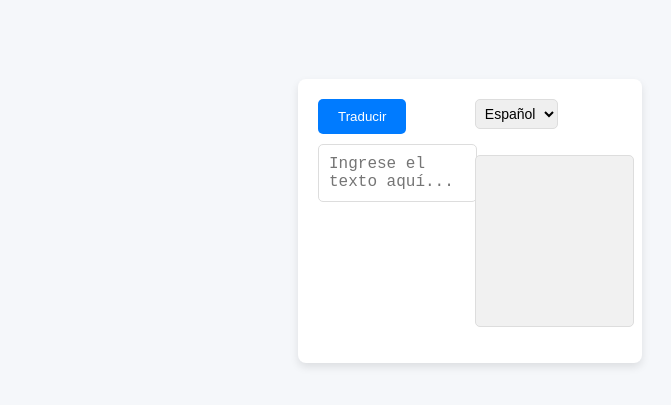
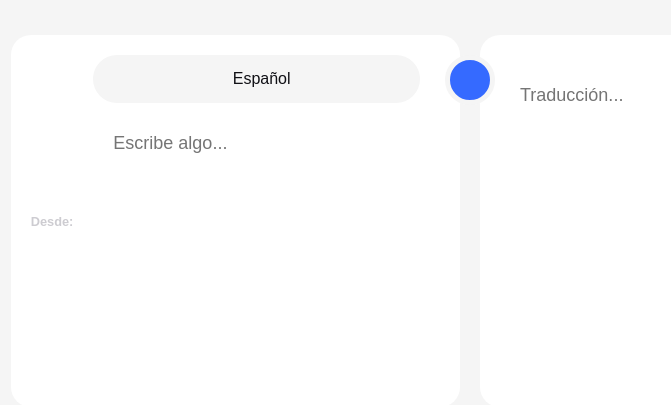
Before and after one commit to riofutabac/BrailleTraductor, a React (Create React App) app in the folder frontend/my-app/: page / in a window 1280 px wide. Shown: the part 179-584 px from the top of the page, without its empty margins (170-841 px from the left). Built offline with nearby package versions, Linux system fonts and the light colour scheme.

Commit message:
chore: Add dropdown functionality and language selection to Traductor component

```diff
--- a/frontend/my-app/src/Traductor/Traductor.css
+++ b/frontend/my-app/src/Traductor/Traductor.css
@@ -1,94 +1,318 @@
-/* Traductor.css */
+:root {
+    --primary-color: #356aff;
+    --bg-color: #f5f5f5;
+    --light-bg-color: #fff;
+    --text-color: #111116;
+    --light-text-color: #cdccd1;
+    --primary-text-color: #fff;
+}
+
+* {
+    margin: 0;
+    padding: 0;
+    box-sizing: border-box;
+    font-family: "Poppins", sans-serif;
+}
 
 body {
-    font-family: 'Arial', sans-serif;
-    background-color: #f5f7fa;
-    margin: 0;
-    padding: 0;
+    min-height: 100vh;
     display: flex;
+    align-items: center;
     justify-content: center;
-    align-items: center;
-    height: 100vh;
+    color: var(--text-color);
+    background-color: var(--bg-color);
+    padding: 20px;
 }
 
-.traductor {
-    background-color: #ffffff;
-    border-radius: 8px;
-    box-shadow: 0 4px 8px rgba(0, 0, 0, 0.1);
-    padding: 20px;
-    width: 80%;
-    max-width: 800px;
-    margin: auto;
+body.dark {
+    --bg-color: #111116;
+    --light-bg-color: #1c1b20;
+    --text-color: #fff;
+    --light-text-color: #58575c;
 }
 
-.row-wrapper {
-    display: flex;
-    flex-direction: column;
-    gap: 20px;
-}
-
-.translator-container {
+.container {
+    position: relative;
+    width: 100%;
+    max-width: 1200px;
+    padding: 0 20px;
     display: flex;
     flex-direction: column;
     gap: 10px;
 }
 
-.top-row {
-    display: flex;
-    justify-content: space-between;
-    align-items: center;
+@media (min-width: 768px) {
+    .container {
+        flex-direction: row;
+    }
 }
 
-.btn-translate {
-    background-color: #007bff;
-    color: #ffffff;
-    border: none;
-    padding: 10px 20px;
-    border-radius: 5px;
-    cursor: pointer;
-    transition: background-color 0.3s ease;
+.container .card {
+    flex: 1;
+    padding: 20px;
+    border-radius: 20px;
+    background-color: var(--light-bg-color);
+    margin: 10px 0;
 }
 
-.btn-translate:hover {
-    background-color: #0056b3;
+.container .card .from,
+.container .card .to {
+    display: flex;
+    align-items: center;
+    gap: 20px;
 }
 
-.text-box {
-    width: 100%;
-    padding: 10px;
-    border: 1px solid #ddd;
-    border-radius: 5px;
-    resize: none;
-    font-size: 16px;
+.container .card .from {
+    margin-right: 20px;
 }
 
-.text-box:focus {
-    outline: none;
-    border-color: #007bff;
-    box-shadow: 0 0 5px rgba(0, 123, 255, 0.25);
+.container .card .to {
+    margin-left: 20px;
 }
 
-.output-box {
-    min-height: 150px;
-    background-color: #f1f1f1;
-    padding: 10px;
-    border-radius: 5px;
-    border: 1px solid #ddd;
+.container .card .heading {
+    font-size: 0.8rem;
+    font-weight: 600;
+    color: var(--light-text-color);
+    white-space: nowrap;
 }
 
-.form-select {
-    padding: 5px;
-    border: 1px solid #ddd;
-    border-radius: 5px;
-    font-size: 14px;
+.dropdown-container {
+    position: relative;
+    margin-bottom: 10px;
+    width: 100%;
 }
 
-@media (min-width: 768px) {
-    .row-wrapper {
-        flex-direction: row;
-    }
+.dropdown-container .dropdown-toggle {
+    display: flex;
+    align-items: center;
+    padding: 15px 20px;
+    border-radius: 30px;
+    background-color: var(--bg-color);
+    cursor: pointer;
+    transition: all 0.3s;
+}
 
-    .translator-container {
-        width: 45%;
-    }
+.dropdown-container .dropdown-toggle span {
+    flex: 1;
+    margin-left: 10px;
 }
+
+.dropdown-container .dropdown-toggle ion-icon {
+    font-size: 20px;
+    transition: transform 0.3s ease;
+}
+
+.dropdown-container.active .dropdown-toggle {
+    border-radius: 20px 20px 0 0;
+}
+
+.dropdown-container.active .dropdown-toggle ion-icon:last-child {
+    transform: rotate(180deg);
+}
+
+.dropdown-container .dropdown-menu {
+    position: absolute;
+    top: 100%;
+    left: 0;
+    width: 100%;
+    max-height: 300px;
+    overflow: auto;
+    display: none;
+    padding: 20px;
+    z-index: 1;
+    list-style: none;
+    flex-direction: column;
+    background-color: var(--bg-color);
+    transition: all 1s;
+    border-radius: 0 0 20px 20px;
+}
+
+.dropdown-container .dropdown-menu::-webkit-scrollbar {
+    display: none;
+}
+
+.dropdown-container.active .dropdown-menu {
+    display: flex;
+}
+
+.dropdown-container .dropdown-menu li {
+    padding: 10px 20px;
+    border-radius: 20px;
+    cursor: pointer;
+    margin-bottom: 5px;
+    border-bottom: 1px solid var(--light-bg-color);
+    transition: all 0.3s ease;
+}
+
+.dropdown-container .dropdown-menu li:hover {
+    background-color: var(--light-bg-color);
+}
+
+.dropdown-container .dropdown-menu li.active {
+    color: var(--primary-text-color);
+    background-color: var(--primary-color);
+}
+
+.container .text-area {
+    position: relative;
+}
+
+.container textarea {
+    width: 100%;
+    padding: 20px;
+    margin: 10px 0;
+    background-color: transparent;
+    resize: none;
+    outline: none;
+    border: none;
+    color: var(--text-color);
+    font-size: 18px;
+    font-family: "Poppins", sans-serif;
+}
+
+.container .text-area .chars {
+    position: absolute;
+    bottom: 0;
+    right: 0;
+    padding: 10px;
+    font-size: 0.8rem;
+    color: var(--light-text-color);
+}
+
+.container .center {
+    position: relative;
+}
+
+.swap-position {
+    display: flex;
+    align-items: center;
+    justify-content: center;
+    position: absolute;
+    top: 30px;
+    left: 50%;
+    transform: translateX(-50%);
+    width: 50px;
+    height: 50px;
+    border-radius: 50%;
+    cursor: pointer;
+    border: 5px solid var(--bg-color);
+    transition: all 0.3s ease;
+    color: var(--primary-text-color);
+    background-color: var(--primary-color);
+}
+
+.swap-position ion-icon {
+    font-size: 25px;
+}
+
+.swap-position:hover {
+    transform: translateX(-50%) scale(1.1);
+}
+
+.card-bottom {
+    display: flex;
+    align-items: center;
+    flex-direction: column;
+    justify-content: center;
+    padding-top: 20px;
+    border-top: 2px solid var(--bg-color);
+}
+
+.card-bottom p {
+    margin-bottom: 20px;
+}
+
+.card-bottom label {
+    height: 50px;
+    display: flex;
+    align-items: center;
+    gap: 20px;
+    padding: 0 20px;
+    cursor: pointer;
+    border-radius: 30px;
+    background-color: var(--bg-color);
+}
+
+.card-bottom label:hover {
+    color: var(--primary-text-color);
+    background-color: var(--primary-color);
+}
+
+.card-bottom span {
+    font-size: 12px;
+    pointer-events: none;
+}
+
+.card-bottom ion-icon {
+    font-size: 20px;
+}
+
+.card-bottom button {
+    height: 50px;
+    display: flex;
+    align-items: center;
+    gap: 20px;
+    padding: 0 20px;
+    border-radius: 30px;
+    border: none;
+    outline: none;
+    color: var(--text-color);
+    cursor: pointer;
+    background-color: var(--bg-color);
+}
+
+.card-bottom button:hover {
+    color: var(--primary-text-color);
+    background-color: var(--primary-color);
+}
+
+.mode {
+    position: fixed;
+    bottom: 20px;
+    right: 20px;
+    z-index: 1;
+}
+
+.toggle {
+    position: relative;
+    cursor: pointer;
+}
+
+.toggle-track {
+    width: 24px;
+    height: 50px;
+    border-radius: 30px;
+    display: flex;
+    align-items: center;
+    flex-direction: column;
+    padding: 3px 0;
+    justify-content: space-between;
+    border: 1px solid var(--light-text-color);
+    background-color: var(--light-bg-color);
+    transition: all 0.2s ease;
+}
+
+.toggle-checkbox {
+    display: none;
+}
+
+.toggle-thumb {
+    position: absolute;
+    top: 2px;
+    left: 2px;
+    width: 20px;
+    height: 20px;
+    border-radius: 50%;
+    background-color: var(--primary-color);
+    transition: all 0.5s;
+}
+
+.toggle input:checked ~ .toggle-thumb {
+    transform: translateY(25px);
+}
+
+.toggle img {
+    width: 20px;
+    height: 20px;
+}
--- a/frontend/my-app/src/Traductor/Traductor.js
+++ b/frontend/my-app/src/Traductor/Traductor.js
@@ -1,55 +1,58 @@
-import React from 'react';
+import React, { useState } from 'react';
 import './Traductor.css';
+import { chevronDownOutline } from 'ionicons/icons';
 
 const Traductor = () => {
-    const [inputText, setInputText] = React.useState('');
-    const [output, setOutput] = React.useState('es');
-    const [outputText, setOutputText] = React.useState('');
+    const [inputText, setInputText] = useState('');
+    const [outputText, setOutputText] = useState('');
+    const [dropdownActive, setDropdownActive] = useState(false);
+    const [inputLanguage, setInputLanguage] = useState('Español');
+
+    const toggleDropdown = () => {
+        setDropdownActive(!dropdownActive);
+    };
 
     const traducir = async () => {
-    }
+
+    };
 
     return (
-        <section className="traductor">
-            <div className="row-wrapper">
-                <div className="translator-container input-lang">
-                    <div className="top-row">
-                        <button
-                            className="btn btn-primary btn-translate"
-                            onClick={traducir}
-                        >
-                            Traducir
-                        </button>
+        <section className="container">
+            <div className="card input-wrapper">
+                <div className="from">
+                    <span className="heading">Desde:</span>
+                    <div className={`dropdown-container ${dropdownActive ? 'active' : ''}`} id="input-language">
+                        <div className="dropdown-toggle" onClick={toggleDropdown}>
+                            <span className='selected-language'>{inputLanguage}</span>
+                        </div>
+                        <ul className="dropdown-menu">
+                            <li className={`option ${inputLanguage === 'English' ? 'active' : ''}`} onClick={() => setInputLanguage('English')}>English</li>
+                            <li className={`option ${inputLanguage === 'Español' ? 'active' : ''}`} onClick={() => setInputLanguage('Español')}>Español</li>
+                        </ul>
+                        <div className='text-area'>
+                            <textarea
+                                placeholder='Escribe algo...'
+                                value={inputText}
+                                onChange={(e) => setInputText(e.target.value)}
+                                id="input-text" cols="30" rows="10"></textarea>
+                        </div>
                     </div>
-                    <form className="input-form">
-                        <textarea
-                            className="text-box"
-                            placeholder="Ingrese el texto aquí..."
-                            onChange={e => setInputText(e.target.value)}
-                        >
-                        </textarea>
-                    </form>
                 </div>
-                <div className="translator-container output-lang">
-                    <div className="top-row">
-                        <select
-                            name="languages"
-                            id="languages"
-                            className="form-select form-select-sm"
-                            onChange={e => setOutput(e.target.value)}
-                        >
-                            <option value="es">Español</option>
-                            <option value="en">Inglés</option>
-                            <option value="braille">Braille</option>
-                        </select>
-                    </div>
-                    <p className="text-box output-box">
-                        {outputText}
-                    </p>
+            </div>
+            <div className='center'>
+                <div className="swap-position" onClick={traducir}>
+                    <ion-icon name={chevronDownOutline}></ion-icon>
                 </div>
+            </div>
+            <div className="card output-wrapper">
+                <textarea
+                    placeholder='Traducción...'
+                    value={outputText}
+                    readOnly
+                    cols="30" rows="10"></textarea>
             </div>
         </section>
     );
-}
+};
 
 export default Traductor;
```
